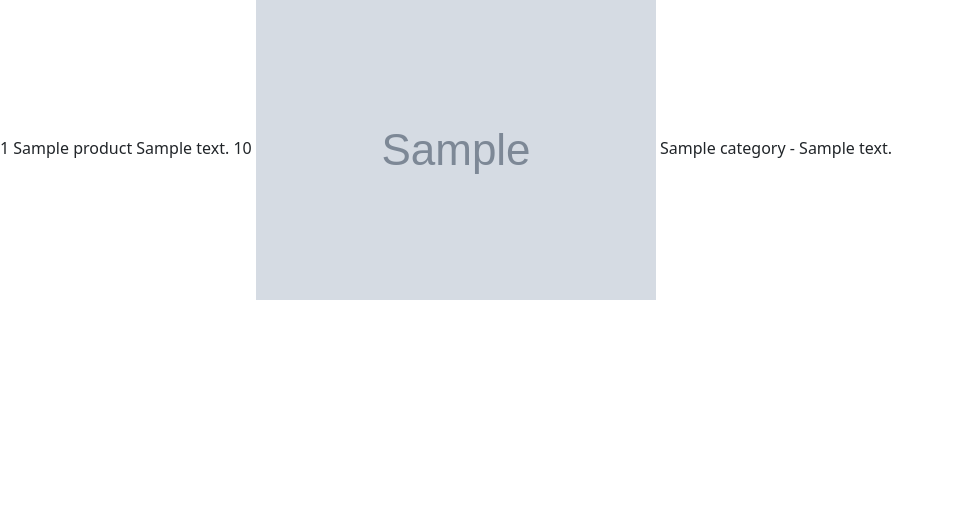
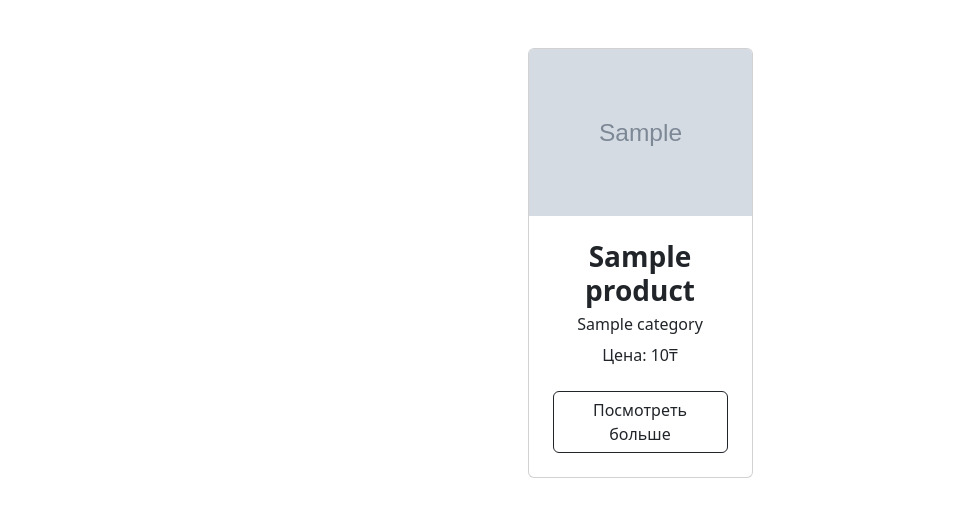
Before and after one commit to Chingiz-Almukhan/homework_54_Almukhan_Chingiz, a Django app: page / in a window 1280 px wide. Shown: the part 56-581 px from the top of the page, without its empty margins (0-953 px from the left). Run offline with Django 4.2, Linux system fonts and the light colour scheme; tables that the repository leaves empty hold one stand-in row (values such as "Sample post"); grey boxes marked "Sample" are stand-in pictures.

Commit message:
Отредактировал главную страницу

```diff
--- a/templates/main_page.html
+++ b/templates/main_page.html
@@ -2,15 +2,35 @@
 {% block title %} Main {% endblock %}
 
 {% block content %}
-    {% for product in products %}
-                <tr>
-                  <th scope="row">{{ product.pk }}</th>
-                  <td>{{ product.name }}</td>
-                  <td>{{ product.description }}</td>
-                  <td>{{ product.cost }}</td>
-                  <td><img src="{{ product.image }}"></td>
-                  <td>{{ product.category }}</td>
-                </tr>
-    {% endfor %}
-
+{#    {% for product in products %}#}
+{#                <tr>#}
+{#                  <th scope="row">{{ product.pk }}</th>#}
+{#                  <td>{{ product.name }}</td>#}
+{#                  <td>{{ product.description }}</td>#}
+{#                  <td>{{ product.cost }}</td>#}
+{#                  <td><img src="{{ product.image }}" alt="img"></td>#}
+{#                  <td>{{ product.category.name }}</td>#}
+{#                </tr>#}
+{#    {% endfor %}#}
+<div class="container px-4 px-lg-5 mt-5">
+    <div class="row gx-4 gx-lg-5 row-cols-2 row-cols-md-3 row-cols-xl-4 justify-content-center">
+{% for product in products %}
+                    <div class="col mb-5">
+                        <div class="card h-100">
+                            <img class="card-img-top" src="{{ product.image }}" alt="..." />
+                            <div class="card-body p-4">
+                                <div class="text-center">
+                                    <h3 class="fw-bolder">{{ product.name }}</h3>
+                                    <h6 >{{ product.category.name }}</h6>
+                                    Цена: {{ product.cost }}₸
+                                </div>
+                            </div>
+                            <div class="card-footer p-4 pt-0 border-top-0 bg-transparent">
+                                <div class="text-center"><a class="btn btn-outline-dark mt-auto" href="{% url 'product' product.pk %}">Посмотреть больше</a></div>
+                            </div>
+                        </div>
+                    </div>
+{% endfor %}
+    </div>
+</div>
 {% endblock %}
```
